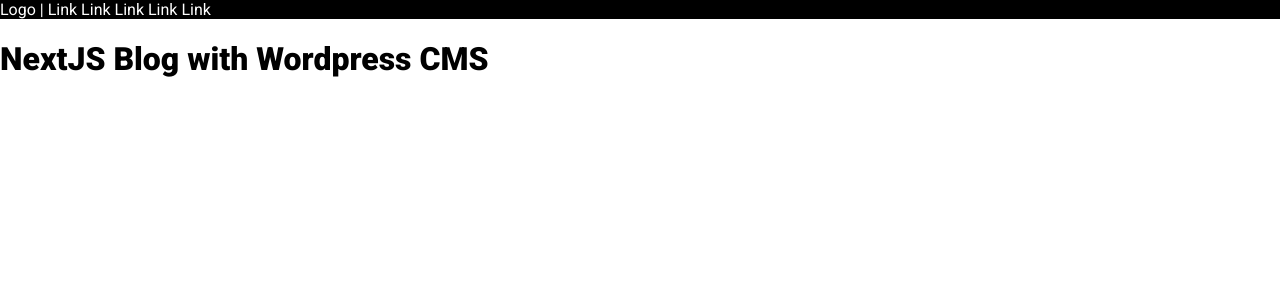
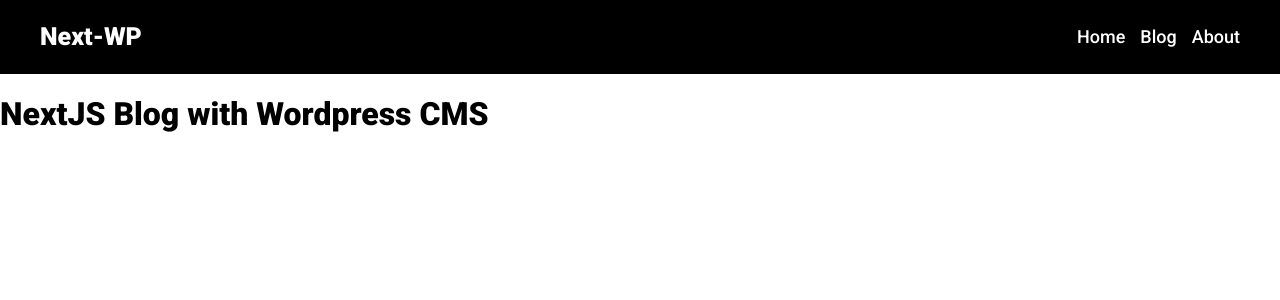
Before and after one commit to T14g/nextjs-wp, a Next.js app: page / in a window 1280 px wide. Shown: the top 300 px of the page. Built offline with nearby package versions, Linux system fonts and the light colour scheme.

Commit message:
Menu Desktop Component on Header

```diff
--- a/components/header/header.component.js
+++ b/components/header/header.component.js
@@ -1,9 +1,14 @@
 import React from "react";
-import HeaderStyles from "./header.styles";
+import MenuDesktop from "../menu-desktop/menu-desktop.component";
+
+import HeaderStyles, { Container, Logo } from "./header.styles";
 
 const Header = () =>
     <HeaderStyles>
-        Logo | Link Link Link Link Link
+        <Container>
+            <Logo>Next-WP</Logo>
+            <MenuDesktop />
+        </Container>
     </HeaderStyles>
 
 export default Header;
--- a/components/header/header.styles.js
+++ b/components/header/header.styles.js
@@ -3,6 +3,25 @@
 const HeaderStyles = styled.div`
     background: ${props => props.theme.header.background};
     color: ${props => props.theme.header.color};
+    padding: 10px 15px;
+`;
+
+export const Container = styled.div`
+    max-width: 1200px;
+    margin: 0 auto;
+    display: flex;
+    justify-content: space-between;
+`;
+
+export const Logo = styled.div`
+    font-size: 25px;
+    font-weight: 900;
+    line-height: 54px;
+
+    &:hover{
+        opacity: 0.8;
+        cursor: pointer;
+    }
 `;
 
 export default HeaderStyles;
--- /dev/null
+++ b/components/menu-desktop/menu-desktop.component.js
@@ -0,0 +1,11 @@
+import React from "react";
+import MenuDesktopStyles, { MenuItem } from './menu-desktop.styles';
+
+const MenuDesktop = () =>
+    <MenuDesktopStyles>
+        <MenuItem>Home</MenuItem>
+        <MenuItem>Blog</MenuItem>
+        <MenuItem>About</MenuItem>
+    </MenuDesktopStyles>
+
+export default MenuDesktop;
--- /dev/null
+++ b/components/menu-desktop/menu-desktop.styles.js
@@ -0,0 +1,23 @@
+import styled from "styled-components";
+
+const MenuDesktopStyles = styled.ul`
+    padding: 0;
+    list-style: none;
+`;
+
+export const MenuItem = styled.li`
+    display: inline;
+    font-size: 18px;
+    font-weight: 500;
+
+    &:not(:last-child){
+        margin-right: 15px;
+    }
+
+    &:hover{
+        opacity: 0.8;
+        cursor: pointer;
+    }
+`;
+
+export default MenuDesktopStyles;
```
